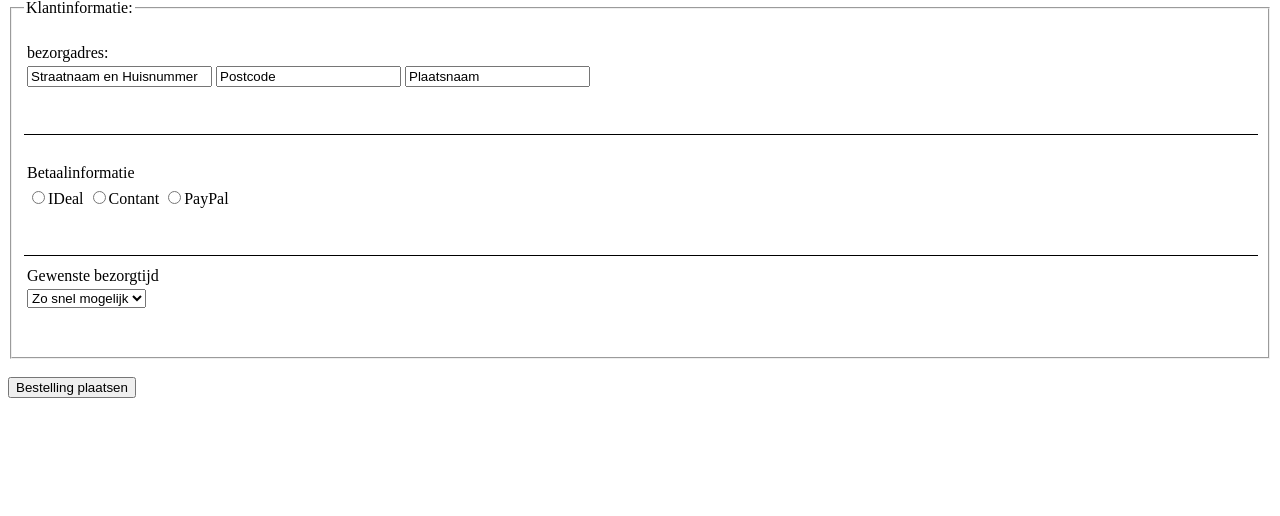
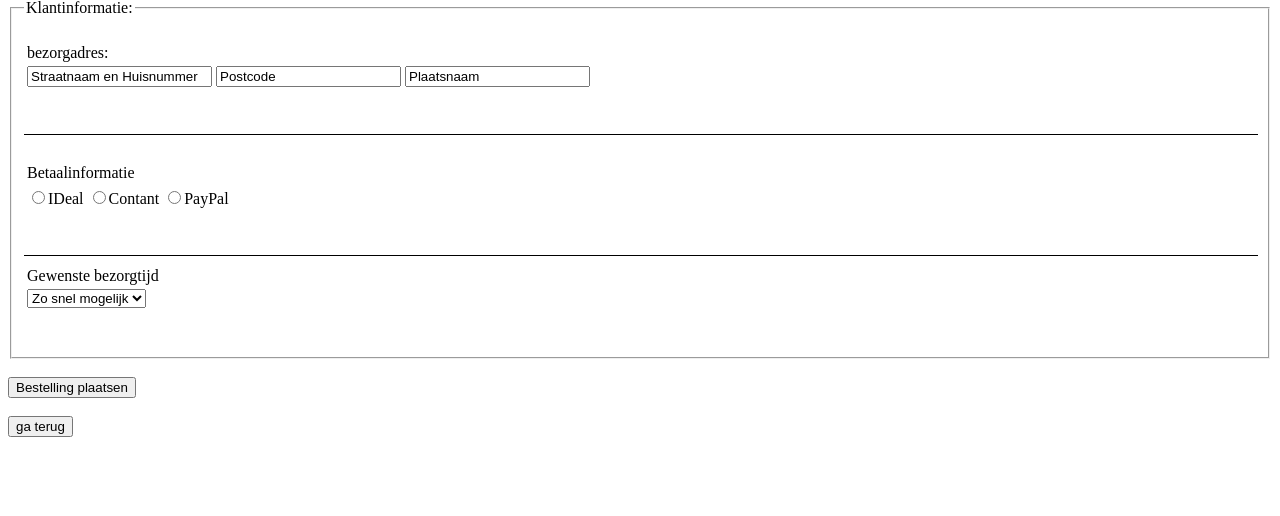
Before and after one commit to bart144822/LatenKokenpro, a PHP site: page /winkelmandje.php in a window 1280 px wide. Shown: the part 258-774 px from the top of the page. Run offline with PHP 8.4, Linux system fonts and the light colour scheme.

Commit message:
winkelmandje

```diff
--- a/winkelmandje.php
+++ b/winkelmandje.php
@@ -9,6 +9,11 @@ include 'head.html';
 <link href="style1.css" rel="stylesheet" type="text/css"/>
 <div id="left_sidebar"> Hier komen de bestellingen</div>
 <div id="content">
+<?php
+/*hier komen de gegevens van de klant qua adres enzo
+*/
+//momenteel niet gekoppeld aan database!!!!
+?>
 <fieldset>
 <legend>Klantinformatie:</legend>
 <br>
@@ -42,7 +47,19 @@ include 'head.html';
 		<br><br>
 </fieldset>
 <br>
-<input type="submit" name="Bestelling" value="Bestelling plaatsen" align="left">
+<input type="submit" name="Bestelling" value="Bestelling plaatsen">
+</form>
+<br><br>
+<form action="*">
+<input type="submit" name="ga terug" value="ga terug">
+</form>
 </div>
 </body>
 </html>
+<?php
+/* op het moment is nog niks gekoppeld en is de division
+content af. Natuurlijk moeten er nog een paar dingen aan gebeuren
+maar het kan zo af zijn.
+als je iets veranderd laat dan effe een comment achter hier met wat je hebt veranderd.
+Danku
+*/
```
